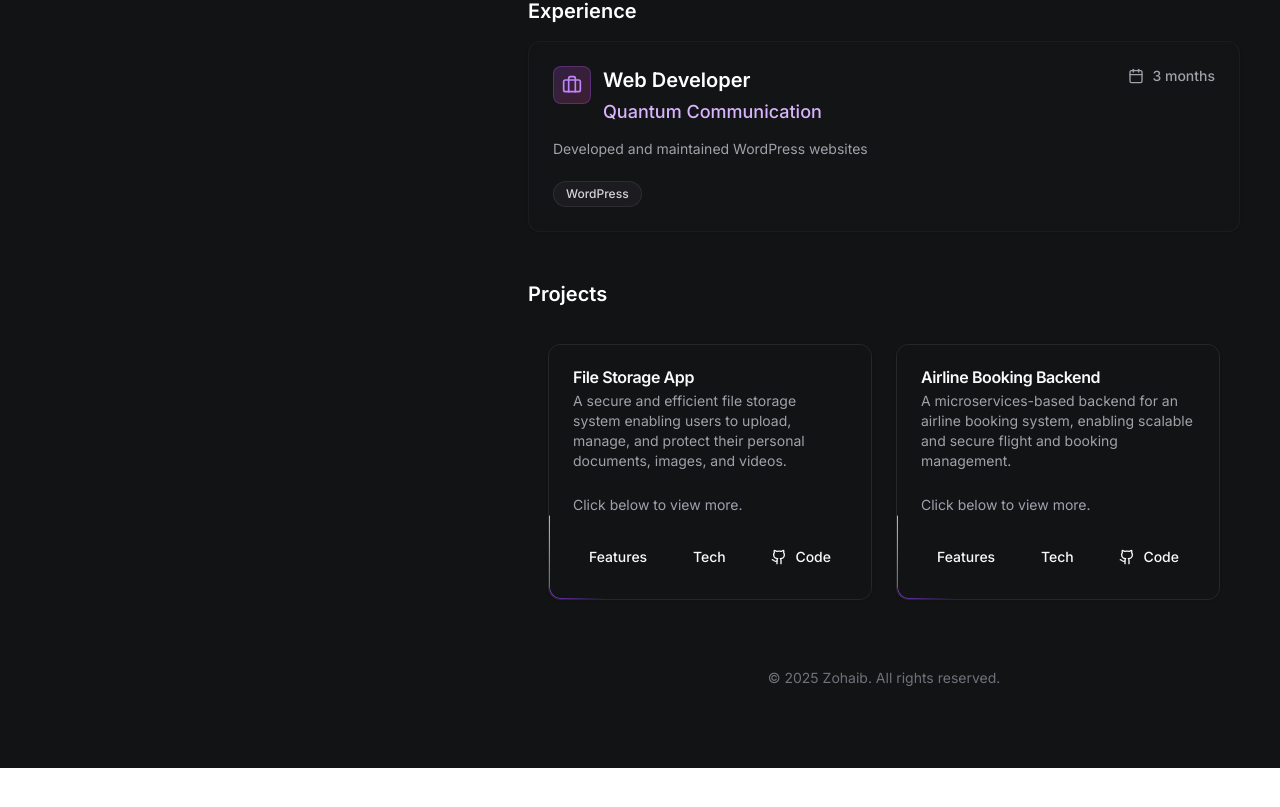
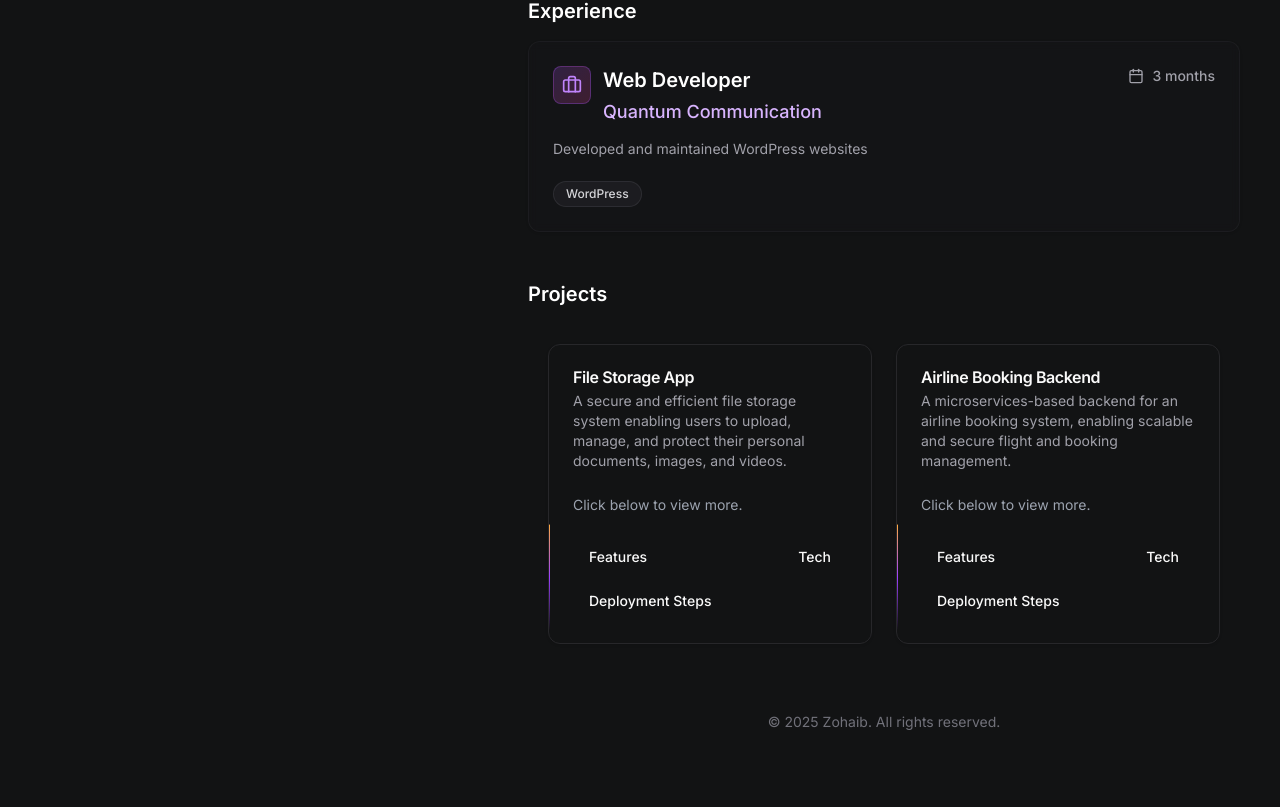
Before and after one commit to Muhammad-Zohaib-Malik/portfolio, a Next.js app: page / in a window 1280 px wide. Shown: the part 1145-1952 px from the top of the page. Before the commit the page ends 1913 px from the top, so only its background shows below. Built offline with nearby package versions, Linux system fonts and the light colour scheme.

Commit message:
feat: enhance ProjectsCard component by adding deployment steps and updating dialog functionality

```diff
--- a/components/ProjectsCard.tsx
+++ b/components/ProjectsCard.tsx
@@ -35,6 +35,8 @@ interface Project {
   link: string;
   features: string[];
   techStack: { name: string; icon: JSX.Element }[];
+  deployment?: string[];
+
 }
 
 const projects: Project[] = [
@@ -44,6 +46,7 @@ const projects: Project[] = [
       "A secure and efficient file storage system enabling users to upload, manage, and protect their personal documents, images, and videos.",
     link: "https://github.com/Muhammad-Zohaib-Malik/File-Storage-App",
     features: [
+
       "Secure file upload and download using AWS S3 Bucket with accelerated delivery via CloudFront",
       "Unique folder creation per user with isolated access",
       "Winston for logging",
@@ -54,6 +57,10 @@ const projects: Project[] = [
       "Type-safe input validation using Zod",
       "Nginx implemented as a reverse proxy",
       "Stripe integration for subscription-based payments",
+    ],
+    deployment: [
+      "Deployed frontend on s3 using cloudfront",
+      "Deployed backend on EC2 using Nginx",
     ],
     techStack: [
       { name: "Node.js", icon: <SiNodedotjs className="text-green-500" /> },
@@ -91,11 +98,11 @@ const projects: Project[] = [
 
 export const ProjectsCard = () => {
   const [selectedProject, setSelectedProject] = useState<Project | null>(null);
-  const [dialogType, setDialogType] = useState<"features" | "tech" | null>(
+  const [dialogType, setDialogType] = useState<"features" | "tech" | "deployment" | null>(
     null
   );
 
-  const openDialog = (project: Project, type: "features" | "tech") => {
+  const openDialog = (project: Project, type: "features" | "tech" | "deployment" ) => {
     setSelectedProject(project);
     setDialogType(type);
   };
@@ -124,17 +131,8 @@ export const ProjectsCard = () => {
             <Button variant="ghost" onClick={() => openDialog(project, "tech")}>
               Tech
             </Button>
-            <Button asChild variant="ghost">
-              <a
-                href={project.link}
-                target="_blank"
-                rel="noopener noreferrer"
-                className="flex items-center gap-2"
-              >
-                <Github className="h-5 w-5" />
-                Code
-              </a>
-            </Button>
+            <Button variant="ghost" onClick={() => openDialog(project, "deployment")}>Deployment Steps</Button>
+
           </CardFooter>
           <BorderBeam duration={8} size={100} />
         </Card>
@@ -151,7 +149,9 @@ export const ProjectsCard = () => {
               <DialogTitle className="text-white text-lg sm:text-xl">
                 {dialogType === "features"
                   ? `Features of ${selectedProject.title}`
-                  : `Tech Stack of ${selectedProject.title}`}
+                  : dialogType === "tech"
+                  ? `Tech Stack of ${selectedProject.title}`
+                  : `Deployment Steps for ${selectedProject.title}`}
               </DialogTitle>
             </DialogHeader>
 
@@ -161,7 +161,7 @@ export const ProjectsCard = () => {
                   <li key={index}>{feature}</li>
                 ))}
               </ul>
-            ) : (
+            ) : dialogType === "tech" ? (
               <div className="flex flex-wrap gap-3 pt-2">
                 {selectedProject.techStack.map((tech, index) => (
                   <div
@@ -173,6 +173,16 @@ export const ProjectsCard = () => {
                   </div>
                 ))}
               </div>
+            ) : dialogType === "deployment" && selectedProject.deployment ? (
+              <ul className="list-disc pl-5 space-y-2 text-white text-sm sm:text-base">
+                {selectedProject.deployment.map((step, index) => (
+                  <li key={index}>{step}</li>
+                ))}
+              </ul>
+            ) : (
+              <p className="text-white text-sm sm:text-base text-gray-400">
+                No deployment.
+              </p>
             )}
 
             <div className="flex justify-end mt-4">
@@ -184,6 +194,7 @@ export const ProjectsCard = () => {
                 Close
               </Button>
             </div>
+
           </DialogContent>
         </Dialog>
       )}
```
